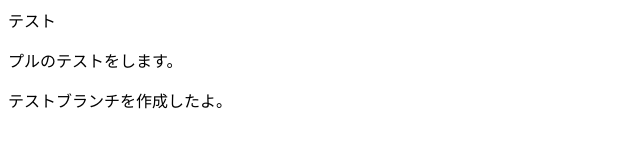
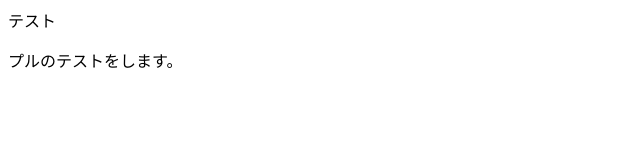
Before and after one commit to asami1618/git-asami, a plain HTML site: page index.html in a window 1280 px wide. Shown: the whole page, without its empty margins (0-640 px from the left). Drawn offline with Linux system fonts and the light colour scheme.

```diff
--- a/index.html
+++ b/index.html
@@ -1,3 +1,2 @@
 <p>テスト</p>
 <p>プルのテストをします。</p>
-<p>テストブランチを作成したよ。</p>
```
